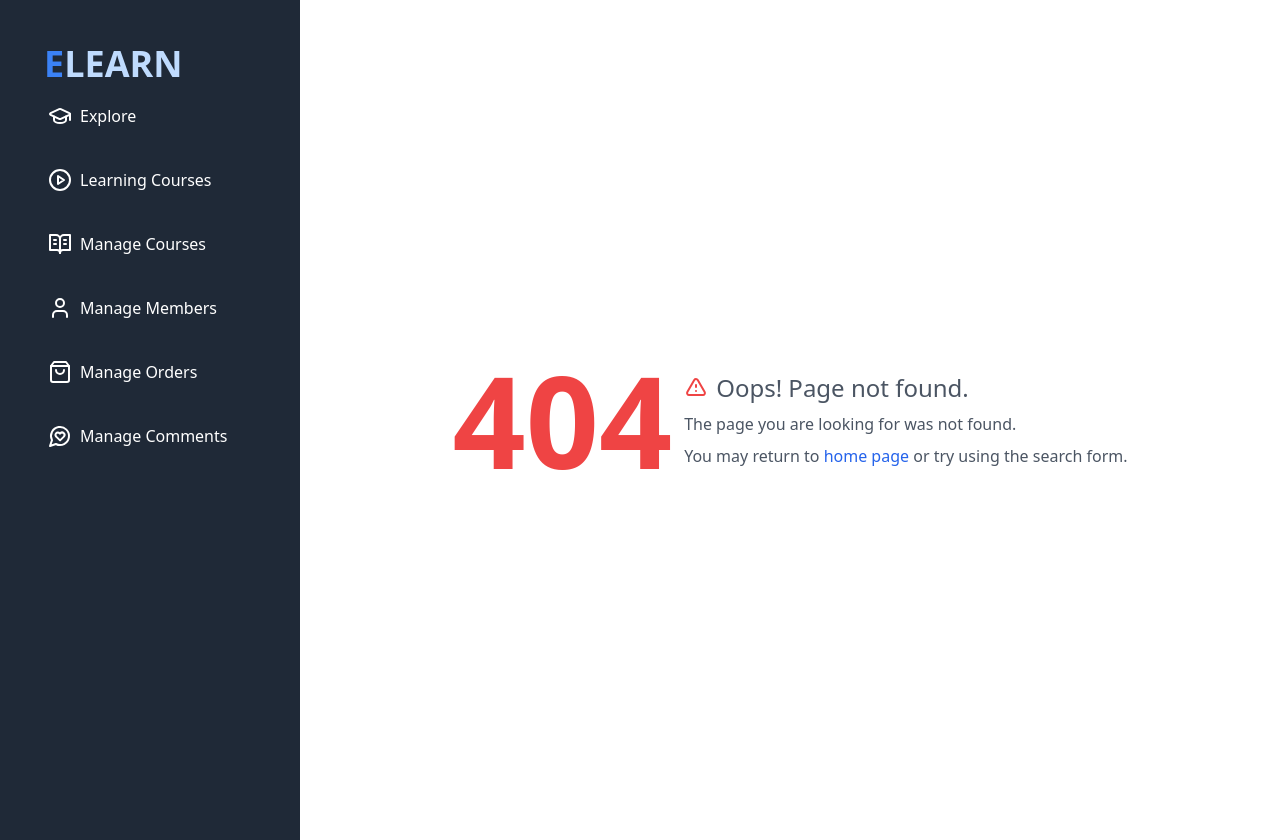
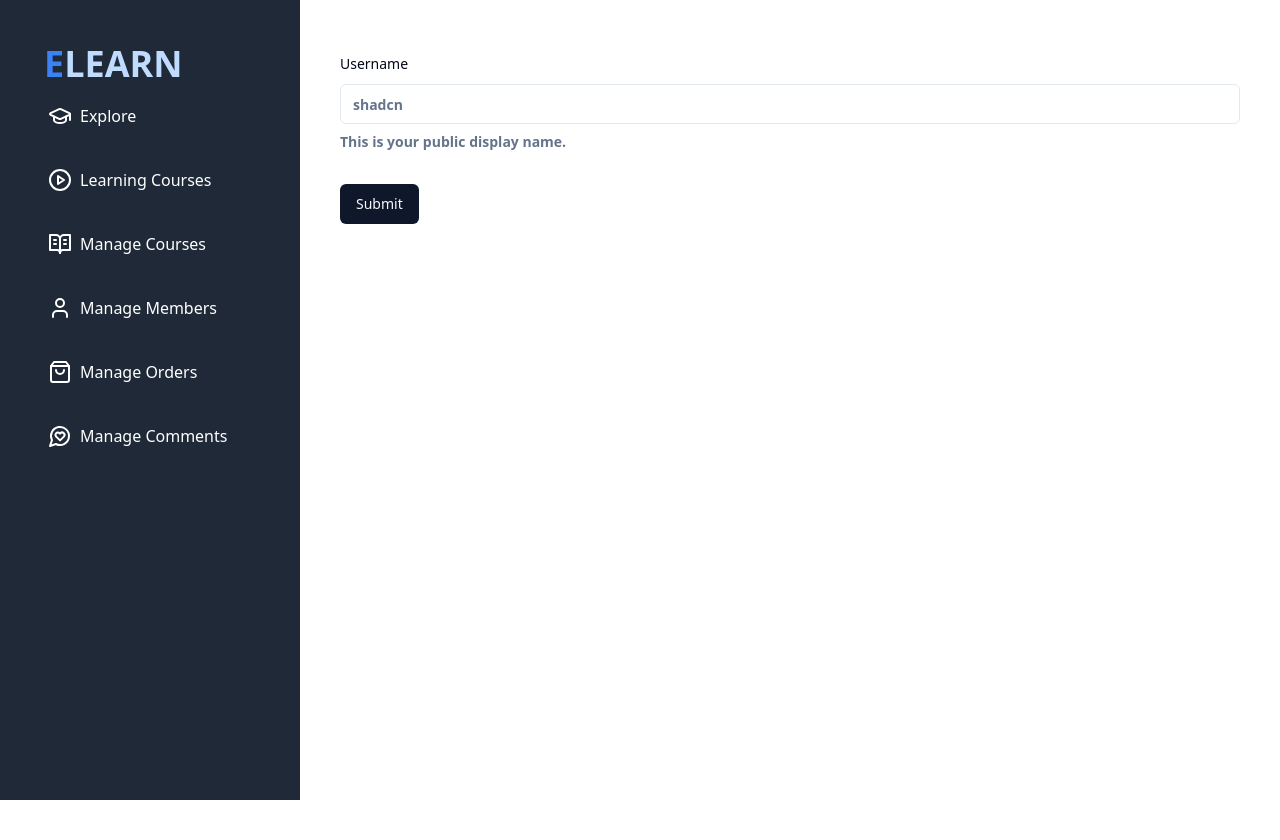
Before and after one commit to dandev947366/elearn-platform, a Next.js app: page /manage/course/new in a window 1280 px wide. Before the commit this address had no page. After the commit the page ends 800 px from the top, so only its background shows below. Built offline with nearby package versions, Linux system fonts and the light colour scheme.

Commit message:
update AddNewCourse

```diff
--- a/package.json
+++ b/package.json
@@ -9,6 +9,7 @@
     "lint": "next lint"
   },
   "dependencies": {
+    "@hookform/resolvers": "^3.9.0",
     "@radix-ui/react-label": "^2.1.0",
     "@radix-ui/react-select": "^2.1.1",
     "@radix-ui/react-slot": "^1.1.0",
@@ -21,9 +22,11 @@
     "next": "14.2.4",
     "react": "^18",
     "react-dom": "^18",
+    "react-hook-form": "^7.52.1",
     "sharp": "^0.33.4",
     "tailwind-merge": "^2.3.0",
-    "tailwindcss-animate": "^1.0.7"
+    "tailwindcss-animate": "^1.0.7",
+    "zod": "^3.23.8"
   },
   "devDependencies": {
     "@types/node": "^20",
--- /dev/null
+++ b/src/app/(dashboard)/manage/course/new/page.tsx
@@ -0,0 +1,14 @@
+import React from 'react'
+import Heading from '@/components/typography/Heading'
+import CourseAddNew from '@/components/course/CourseAddNew'
+const page = () => {
+  return (
+    <div>
+    <Heading>
+      <CourseAddNew  />
+    </Heading>
+    </div>
+  )
+}
+
+export default page
--- /dev/null
+++ b/src/app/(dashboard)/manage/layout.tsx
@@ -0,0 +1,10 @@
+import {redirect} from 'next/navigation'
+
+const AdminLayout = ({children}:{children: React.ReactNode}) => {
+
+  return (
+    <div>{children}</div>
+  )
+}
+
+export default AdminLayout
--- a/src/app/page.tsx
+++ b/src/app/page.tsx
@@ -4,8 +4,8 @@
 import { CourseGrid } from "@/components/common";
 
 export default async function Home() {
-const connect = connectToDatabase()
-console.log("Connect to DB: ", connect)
+// const connect = connectToDatabase()
+// console.log("Connect to DB: ", connect)
   return (
     <main>
     <Heading><h1 className="text-3xl font-bold">Explore Learning Platform</h1></Heading>
--- /dev/null
+++ b/src/components/course/CourseAddNew.tsx
@@ -0,0 +1,64 @@
+"use client"
+
+import { zodResolver } from "@hookform/resolvers/zod"
+import { useForm } from "react-hook-form"
+import { z } from "zod"
+
+import { Button } from "@/components/ui/button"
+import {
+  Form,
+  FormControl,
+  FormDescription,
+  FormField,
+  FormItem,
+  FormLabel,
+  FormMessage,
+} from "@/components/ui/form"
+import { Input } from "@/components/ui/input"
+
+const formSchema = z.object({
+  username: z.string().min(2, {
+    message: "Username must be at least 2 characters.",
+  }),
+})
+
+function CourseAddNew() {
+    const form = useForm<z.infer<typeof formSchema>>({
+        resolver: zodResolver(formSchema),
+        defaultValues: {
+          username: "",
+        },
+      })
+
+      // 2. Define a submit handler.
+      function onSubmit(values: z.infer<typeof formSchema>) {
+        // Do something with the form values.
+        // ✅ This will be type-safe and validated.
+        console.log(values)
+    }
+  return (
+    <Form {...form}>
+      <form onSubmit={form.handleSubmit(onSubmit)} className="space-y-8">
+        <FormField
+          control={form.control}
+          name="username"
+          render={({ field }) => (
+            <FormItem>
+              <FormLabel>Username</FormLabel>
+              <FormControl>
+                <Input placeholder="shadcn" {...field} />
+              </FormControl>
+              <FormDescription>
+                This is your public display name.
+              </FormDescription>
+              <FormMessage />
+            </FormItem>
+          )}
+        />
+        <Button type="submit">Submit</Button>
+      </form>
+    </Form>
+  )
+}
+
+export default CourseAddNew
--- a/src/components/typography/Heading.tsx
+++ b/src/components/typography/Heading.tsx
@@ -2,7 +2,7 @@
 
 const Heading = ({children}:{children: React.ReactNode}) => {
   return (
-    <h1>{children}</h1>
+    <h1 className="font-bold text-2xl lg:text-3xl">{children}</h1>
   )
 }
 
--- /dev/null
+++ b/src/components/ui/form.tsx
@@ -0,0 +1,178 @@
+"use client"
+
+import * as React from "react"
+import * as LabelPrimitive from "@radix-ui/react-label"
+import { Slot } from "@radix-ui/react-slot"
+import {
+  Controller,
+  ControllerProps,
+  FieldPath,
+  FieldValues,
+  FormProvider,
+  useFormContext,
+} from "react-hook-form"
+
+import { cn } from "@/lib/utils"
+import { Label } from "@/components/ui/label"
+
+const Form = FormProvider
+
+type FormFieldContextValue<
+  TFieldValues extends FieldValues = FieldValues,
+  TName extends FieldPath<TFieldValues> = FieldPath<TFieldValues>
+> = {
+  name: TName
+}
+
+const FormFieldContext = React.createContext<FormFieldContextValue>(
+  {} as FormFieldContextValue
+)
+
+const FormField = <
+  TFieldValues extends FieldValues = FieldValues,
+  TName extends FieldPath<TFieldValues> = FieldPath<TFieldValues>
+>({
+  ...props
+}: ControllerProps<TFieldValues, TName>) => {
+  return (
+    <FormFieldContext.Provider value={{ name: props.name }}>
+      <Controller {...props} />
+    </FormFieldContext.Provider>
+  )
+}
+
+const useFormField = () => {
+  const fieldContext = React.useContext(FormFieldContext)
+  const itemContext = React.useContext(FormItemContext)
+  const { getFieldState, formState } = useFormContext()
+
+  const fieldState = getFieldState(fieldContext.name, formState)
+
+  if (!fieldContext) {
+    throw new Error("useFormField should be used within <FormField>")
+  }
+
+  const { id } = itemContext
+
+  return {
+    id,
+    name: fieldContext.name,
+    formItemId: `${id}-form-item`,
+    formDescriptionId: `${id}-form-item-description`,
+    formMessageId: `${id}-form-item-message`,
+    ...fieldState,
+  }
+}
+
+type FormItemContextValue = {
+  id: string
+}
+
+const FormItemContext = React.createContext<FormItemContextValue>(
+  {} as FormItemContextValue
+)
+
+const FormItem = React.forwardRef<
+  HTMLDivElement,
+  React.HTMLAttributes<HTMLDivElement>
+>(({ className, ...props }, ref) => {
+  const id = React.useId()
+
+  return (
+    <FormItemContext.Provider value={{ id }}>
+      <div ref={ref} className={cn("space-y-2", className)} {...props} />
+    </FormItemContext.Provider>
+  )
+})
+FormItem.displayName = "FormItem"
+
+const FormLabel = React.forwardRef<
+  React.ElementRef<typeof LabelPrimitive.Root>,
+  React.ComponentPropsWithoutRef<typeof LabelPrimitive.Root>
+>(({ className, ...props }, ref) => {
+  const { error, formItemId } = useFormField()
+
+  return (
+    <Label
+      ref={ref}
+      className={cn(error && "text-destructive", className)}
+      htmlFor={formItemId}
+      {...props}
+    />
+  )
+})
+FormLabel.displayName = "FormLabel"
+
+const FormControl = React.forwardRef<
+  React.ElementRef<typeof Slot>,
+  React.ComponentPropsWithoutRef<typeof Slot>
+>(({ ...props }, ref) => {
+  const { error, formItemId, formDescriptionId, formMessageId } = useFormField()
+
+  return (
+    <Slot
+      ref={ref}
+      id={formItemId}
+      aria-describedby={
+        !error
+          ? `${formDescriptionId}`
+          : `${formDescriptionId} ${formMessageId}`
+      }
+      aria-invalid={!!error}
+      {...props}
+    />
+  )
+})
+FormControl.displayName = "FormControl"
+
+const FormDescription = React.forwardRef<
+  HTMLParagraphElement,
+  React.HTMLAttributes<HTMLParagraphElement>
+>(({ className, ...props }, ref) => {
+  const { formDescriptionId } = useFormField()
+
+  return (
+    <p
+      ref={ref}
+      id={formDescriptionId}
+      className={cn("text-sm text-muted-foreground", className)}
+      {...props}
+    />
+  )
+})
+FormDescription.displayName = "FormDescription"
+
+const FormMessage = React.forwardRef<
+  HTMLParagraphElement,
+  React.HTMLAttributes<HTMLParagraphElement>
+>(({ className, children, ...props }, ref) => {
+  const { error, formMessageId } = useFormField()
+  const body = error ? String(error?.message) : children
+
+  if (!body) {
+    return null
+  }
+
+  return (
+    <p
+      ref={ref}
+      id={formMessageId}
+      className={cn("text-sm font-medium text-destructive", className)}
+      {...props}
+    >
+      {body}
+    </p>
+  )
+})
+FormMessage.displayName = "FormMessage"
+
+export {
+  useFormField,
+  Form,
+  FormItem,
+  FormLabel,
+  FormControl,
+  FormDescription,
+  FormMessage,
+  FormField,
+}
```
Also changed, not shown: 1 other file (tests, documents, lock files or other folders).
